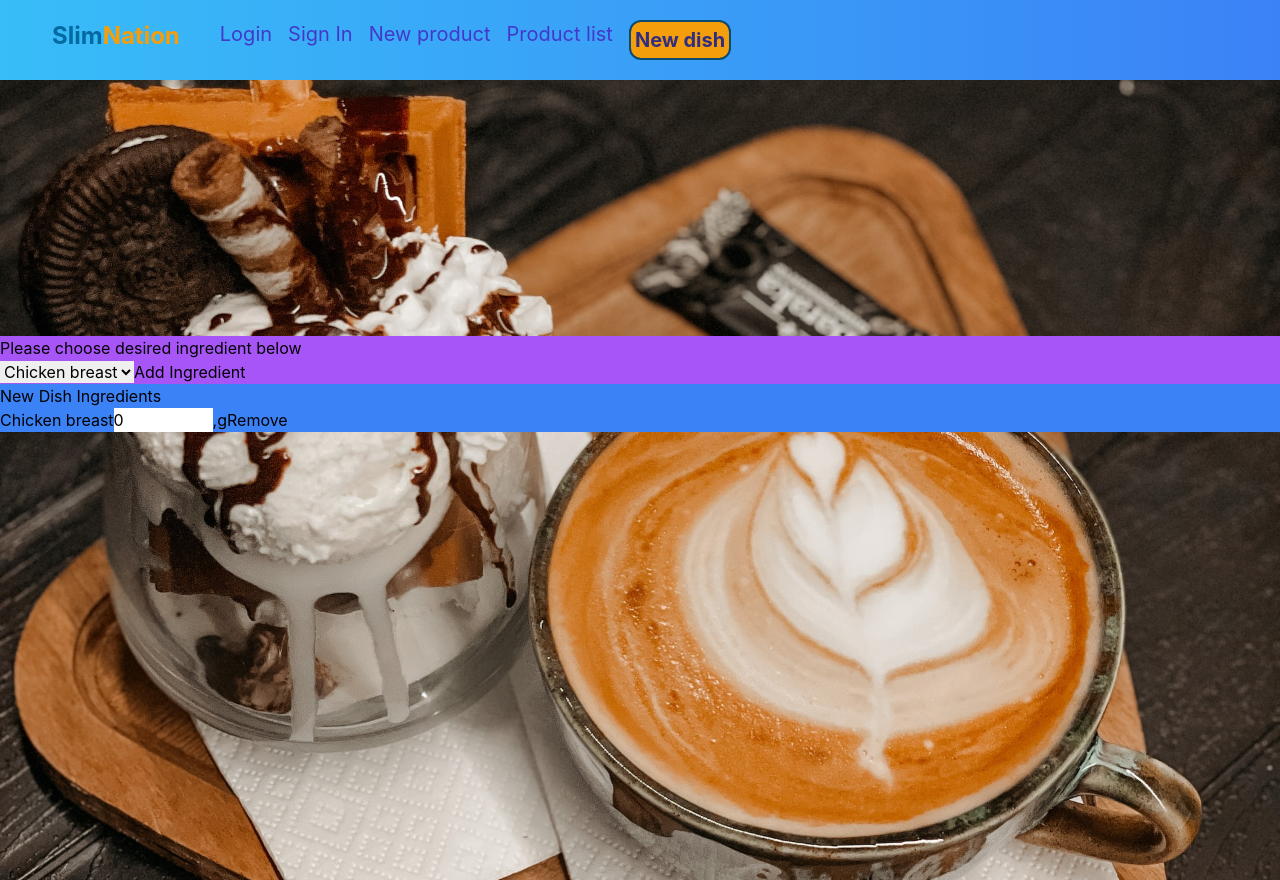
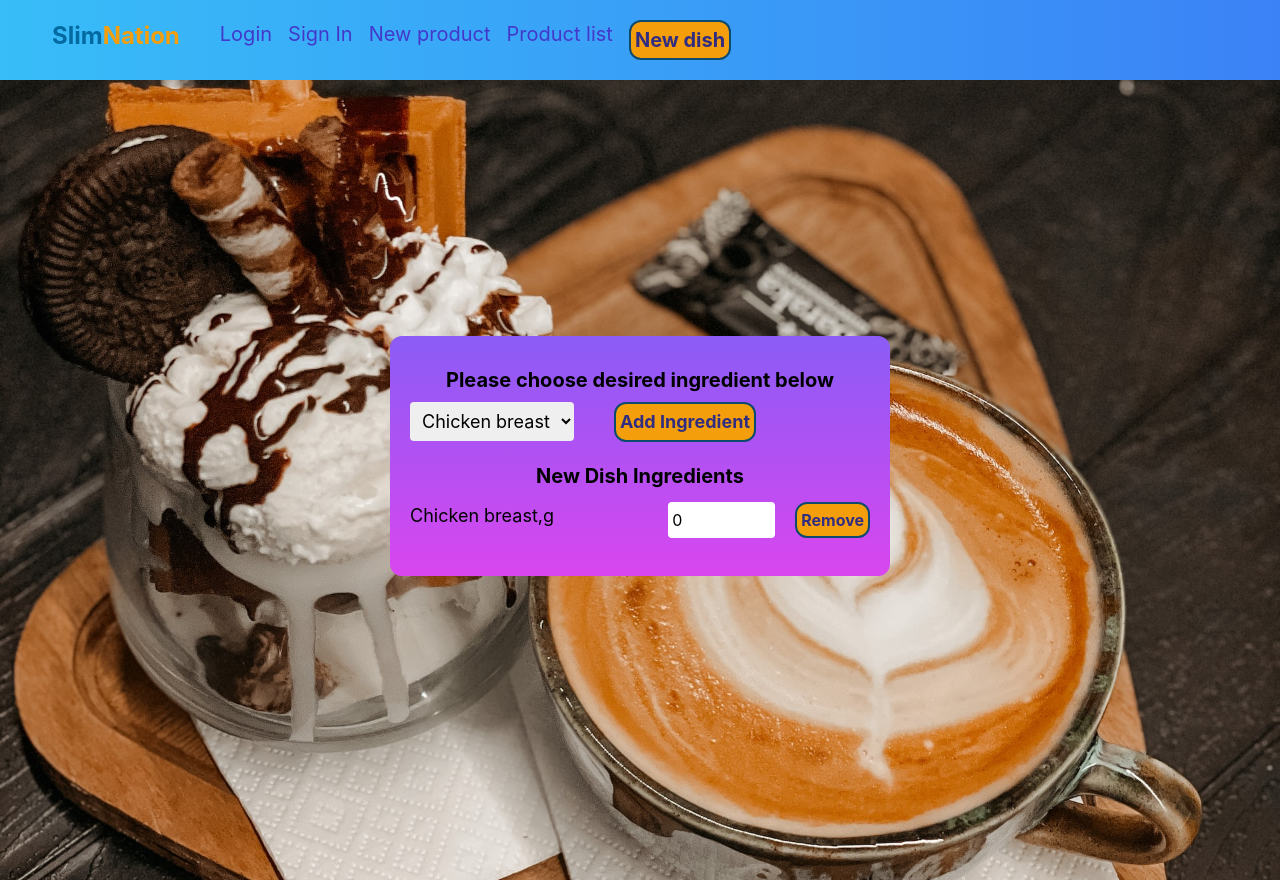
Before and after one commit to AleksZhov/SlimNationTS, a React (Create React App) app in the folder slim-nation-ts-front/: page /add-complex-product in a window 1280 px wide. Both pictures are taken after a click on the button "Add Ingredient". Built offline with nearby package versions, Linux system fonts and the light colour scheme.

Commit message:
NewDishView was styled

```diff
--- a/slim-nation-ts-front/src/Presentation/View/product/NewDish/NewDishView.tsx
+++ b/slim-nation-ts-front/src/Presentation/View/product/NewDish/NewDishView.tsx
@@ -9,12 +9,12 @@ const NewDishView: FC = () => {
         getProducts();
     }, [])
 
-    return (<div className="bg-blue-500">
+    return (<div className="w-[500px] bg-gradient-to-b from-violet-500 to-fuchsia-500 rounded-xl py-[30px] px-5 m-auto">
         <NewDishChooseMenuForm products={products} addNewIngredient={addNewIngredient} />
         <NewDishIngredientsList ingredients={ingredients} handleIngrWeightChange={handleIngrWeightChange} remIngrFromList={remIngrFromList} />
        {newDishData.weight !== 0 && <> <NewDishSummary newDishData={newDishData} />
-        <div><label>Please enter new dish name<input value ={newDishData.productName} name="newDishName" onChange={(e)=>{handleDishNameChange(e.currentTarget.value)}} /></label>
-            <Button type="button" buttonLabel="Add new dish to the database" className="" onClick={()=>{addNewDishToDB()}}/>
+        <div className=""><h2 className="text-center text-xl font-bold">Please enter new dish name</h2><input value ={newDishData.productName} name="newDishName" onChange={(e)=>{handleDishNameChange(e.currentTarget.value)}} type="text" className="block mx-auto rounded p-2" />
+            <Button type="button" buttonLabel="Add new dish to the database" className="block text-indigo-900 border-2 border-sky-900 rounded-xl p-1 font-bold bg-amber-500 mx-auto mt-5 text-xl" onClick={()=>{addNewDishToDB()}}/>
         </div></>}
 
 
--- a/slim-nation-ts-front/src/components/NewDishChooseMenuForm.tsx
+++ b/slim-nation-ts-front/src/components/NewDishChooseMenuForm.tsx
@@ -5,12 +5,12 @@ interface IProps{products:IProductWithID[], addNewIngredient:Function}
 
 const NewDishChooseMenuForm: FC<IProps> = (props) => {
     const { products, addNewIngredient } = props;
-    return (<form className="bg-purple-500" onSubmit={(e) => { e.preventDefault();addNewIngredient(e.currentTarget.product.value) }}>
-       <h2>Please choose desired ingredient below</h2>
-        <select id="product" name = "product" >
+    return (<form className=" rounded-xl" onSubmit={(e) => { e.preventDefault();addNewIngredient(e.currentTarget.product.value) }}>
+        <h2 className="text-center font-bold text-xl mb-2">Please choose desired ingredient below</h2>
+        <select className="rounded p-2 text-lg" id="product" name = "product" >
             {products.map(product => (<option key={product.id} value={product.id} >{ product.productName}</option>))}
         </select>
-       <Button type="submit" buttonLabel="Add Ingredient" className="" />
+       <Button type="submit" buttonLabel="Add Ingredient" className=" text-lg ml-10 text-indigo-900 border-2 border-sky-900 rounded-xl p-1 font-bold bg-amber-500" />
 
     </form>)
 }
--- a/slim-nation-ts-front/src/components/NewDishIngredientsItem.tsx
+++ b/slim-nation-ts-front/src/components/NewDishIngredientsItem.tsx
@@ -5,11 +5,11 @@ interface IProps { ingredient: IIngredient, handleIngrWeightChange: Function; re
 
 const NewDishIngredientsItem: FC<IProps> = (props) => {
     const { ingredient, handleIngrWeightChange, remIngrFromList } = props;
-    return (<div><label>{ingredient.productName}<input type = "number" min={0} max={5000} step={5} name={ingredient.id} value={ingredient.weight} onChange={(e) => {
+    return (<div className="flex justify-around mb-2"><label className="text-lg grow">{ingredient.productName},g</label><input type = "number" min={0} max={5000} step={5} name={ingredient.id} value={ingredient.weight} onChange={(e) => {
         e.preventDefault();
         handleIngrWeightChange(ingredient.id, e.currentTarget.value);
-    }} />,g</label>
-        <Button type="button" buttonLabel="Remove" onClick={()=>{ remIngrFromList(ingredient.id)}} className="" />
+    }}  className="p-1 ml-3 rounded mx-auto"/>
+        <Button type="button" buttonLabel="Remove" onClick={()=>{ remIngrFromList(ingredient.id)}} className="text-lgml-10 text-indigo-900 border-2 border-sky-900 rounded-xl p-1 font-bold bg-amber-500 ml-5" />
     </div>)
 }
 export default NewDishIngredientsItem;
--- a/slim-nation-ts-front/src/components/NewDishIngredientsList.tsx
+++ b/slim-nation-ts-front/src/components/NewDishIngredientsList.tsx
@@ -9,13 +9,13 @@ remIngrFromList:Function}
 const NewDishIngredientsList: FC<IProps> = (props) => {
     const { ingredients, handleIngrWeightChange,remIngrFromList } = props;
     return (<div>
-        <h2> New Dish Ingredients</h2>
+        <h2 className="text-xl font-bold text-center mt-[20px] mb-3"> New Dish Ingredients</h2>
         <ul>
             {ingredients.length>0?ingredients.map(ingredient => {
                 return (<li key={ingredient.id}>
                     <NewDishIngredientsItem ingredient={ingredient} handleIngrWeightChange={handleIngrWeightChange}
                         remIngrFromList={remIngrFromList } />
-            </li>)}):<li><p>No choosen ingredients for the moment</p></li>}
+            </li>)}):<li><p className="text-center text-amber-300">No choosen ingredients for the moment</p></li>}
         </ul></div>)
 }
 export default NewDishIngredientsList;
--- a/slim-nation-ts-front/src/components/NewDishSummary.tsx
+++ b/slim-nation-ts-front/src/components/NewDishSummary.tsx
@@ -3,25 +3,41 @@ import { INewDishData } from "../interfaces/interfaces";
 
 interface IProps{newDishData: INewDishData}
 const NewDishSummary: FC<IProps> = (props) => {
-    const { newDishData } = props;
+    const { newDishData:{energy,fat,carbs,fiber,protein,weight} } = props;
 
     return <div>
-        <h2> Total</h2><div className="flex gap-20">
-        <p>Energy, kcal - <span className="bg-white p-1 rounded-xl">{(newDishData.energy).toFixed(1)}</span></p>
-        <p>Protein,g - <span className="bg-white p-1 rounded-xl">{(newDishData.protein).toFixed(1)}</span></p>
-            <p>Fat,g - <span className="bg-white p-1 rounded-xl">{(newDishData.fat).toFixed(1)}</span></p>
-            <p>Carbohydrates,g - <span className="bg-white p-1 rounded-xl">{(newDishData.carbs).toFixed(1)}</span> </p>
-           <p>Fiber,g - <span className="bg-white p-1 rounded-xl">{(newDishData.fiber).toFixed(1)}</span>
-            </p>
-            <p>Weight,g - <span className="bg-white p-1 rounded-xl">{(newDishData.weight).toFixed(1)}</span></p>
-</div>
-        <h2>Average per 100g</h2>
-     <div className="flex gap-5">
-        <p>Energy, kcal/100g - <span className="bg-white p-1 rounded-xl">{Math.floor(newDishData.energy*100/newDishData.weight) || 0}</span></p>
-        <p>Protein,g/100g - <span className="bg-white p-1 rounded-xl">{newDishData.weight===0?0:((newDishData.protein*100/newDishData.weight).toFixed(1)) }</span></p>
-            <p>Fat,g/100g - <span className="bg-white p-1 rounded-xl">{newDishData.weight===0?0:(newDishData.fat*100/newDishData.weight).toFixed(1)}</span></p>
-            <p>Carbohydrates,g/100g - <span className="bg-white p-1 rounded-xl">{newDishData.weight===0?0:(newDishData.carbs*100/newDishData.weight).toFixed(1)}</span> </p>
-           <p>Fiber,g/100g - <span className="bg-white p-1 rounded-xl">{newDishData.weight===0?0:(newDishData.fiber*100/newDishData.weight).toFixed(1)}</span>
+        <h2 className="text-center text-2xl font-bold mt-5"> Total</h2>
+        <table className="rounded border-collapse border border-slate-500 w-full">
+            <thead className="border-collapse border border-slate-700 ">
+                <tr className="border-collapse border border-slate-500 ">
+
+                    <th className="border-collapse border border-slate-500 ">Energy,kcal</th>
+                    <th className="border-collapse border border-slate-500 ">Fat,g</th>
+                    <th className="border-collapse border border-slate-500 ">Protein,g</th>
+                    <th className="border-collapse border border-slate-500 ">Carbohydrates,g</th>
+                    <th className="border-collapse border border-slate-500 ">Fiber,g</th>
+                </tr>
+            </thead>
+            <tbody className="border-collapse border border-slate-500 ">
+                <tr>
+                    <td className="border-collapse border border-slate-500 text-center ">{energy}</td>
+                    <td className="border-collapse border border-slate-500 text-center ">{fat}</td>
+                    <td className="border-collapse border border-slate-500 text-center ">{protein}</td>
+                    <td className="border-collapse border border-slate-500 text-center ">{carbs}</td>
+                    <td className="border-collapse border border-slate-500 text-center ">{fiber}</td>
+                </tr>
+            </tbody>
+        </table>
+
+        <p className="font-bold text-lg text-center mt-2">Total dish weight,g - <span className="bg-white p-1 rounded-xl">{(weight).toFixed(1)}</span></p>
+
+        <h2 className="text-center text-2xl font-bold mt-4">Average per 100g</h2>
+     <div className="w-[60%] mx-auto">
+        <p className="flex mb-1">Energy, kcal/100g - <span className=" bg-white p-1 rounded-xl ml-auto ">{Math.floor(energy*100/weight) || 0}</span></p>
+        <p className="flex mb-1">Protein,g/100g - <span className="bg-white p-1 rounded-xl ml-auto">{weight===0?0:((protein*100/weight).toFixed(1)) }</span></p>
+            <p className="flex mb-1">Fat,g/100g - <span className="bg-white p-1 rounded-xl ml-auto">{weight===0?0:(fat*100/weight).toFixed(1)}</span></p>
+            <p className="flex mb-1">Carbohydrates,g/100g - <span className="bg-white p-1 rounded-xl ml-auto">{weight===0?0:(carbs*100/weight).toFixed(1)}</span> </p>
+           <p className="flex mb-3">Fiber,g/100g - <span className="bg-white p-1 rounded-xl ml-auto">{weight===0?0:(fiber*100/weight).toFixed(1)}</span>
         </p>
 </div>
     </div>
```
